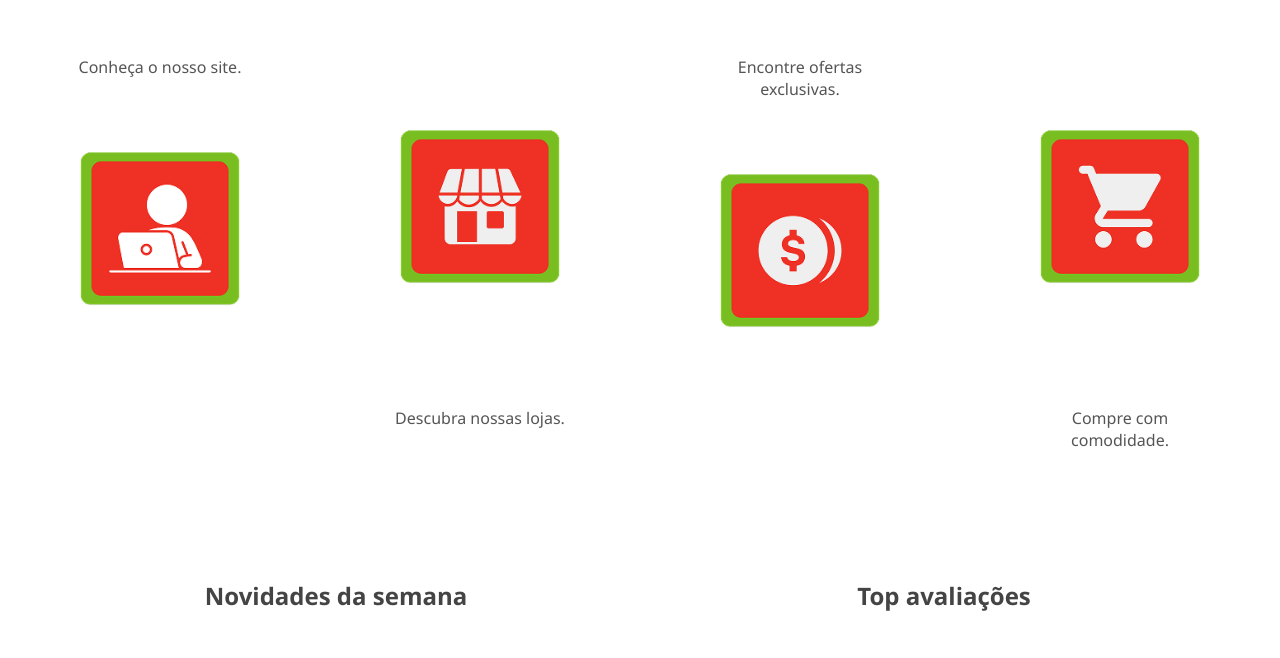
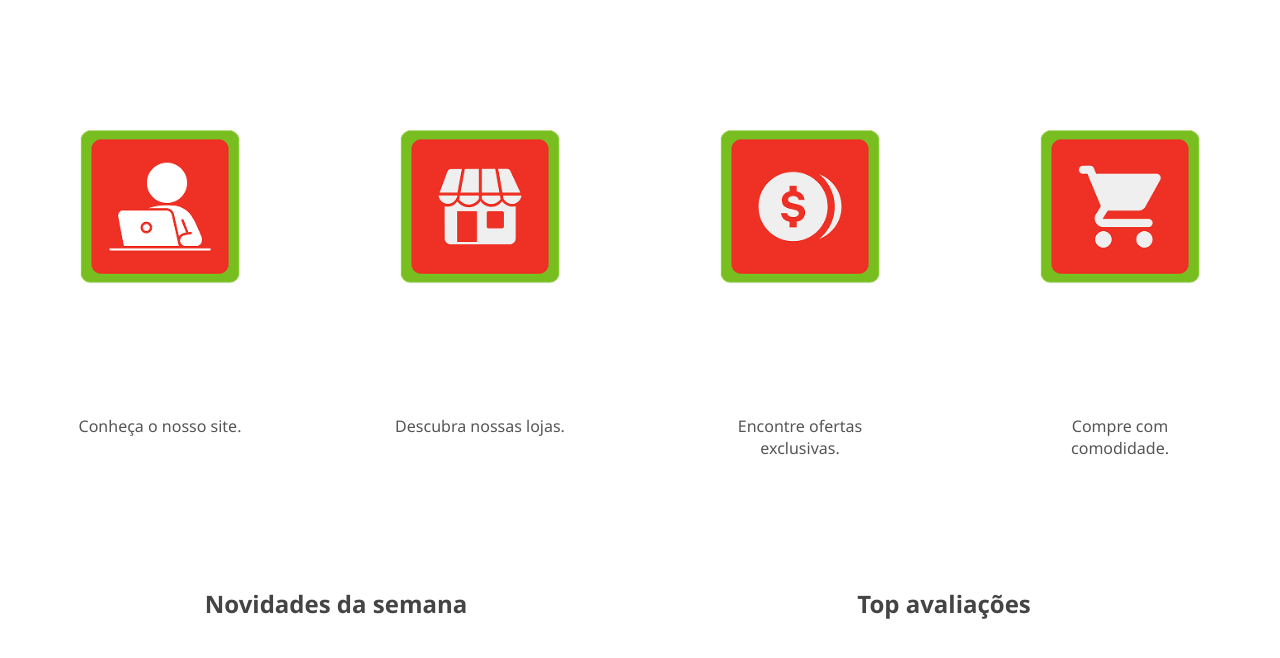
Before and after one commit to Mareaturbo2/pj2-atacado-reactJS, a React (Vite) app in the folder atacado-pj/: page / in a window 1280 px wide. Shown: the part 1126-1784 px from the top of the page. Built offline with nearby package versions, Linux system fonts and the light colour scheme.

Commit message:
ajusta na home

```diff
--- a/atacado-pj/src/pages/Home/Home.jsx
+++ b/atacado-pj/src/pages/Home/Home.jsx
@@ -40,17 +40,16 @@ export default function Home() {
 
       <section className={styles.steps}>
           <div className={styles.step}>
+            <img src={comput} alt="Conheça o nosso site" />
             <p>Conheça o nosso site.</p>
-          <img src={comput} alt="Conheça o nosso site" />
           </div>
           <div className={styles.step}>
             <img src="/images/step2.png" alt="Descubra nossas lojas" />
             <p>Descubra nossas lojas.</p>
           </div>
           <div className={styles.step}>
+            <img src="/images/step3.png" alt="Ofertas exclusivas" />
             <p>Encontre ofertas exclusivas.</p>
-          <img src="/images/step3.png" alt="Ofertas exclusivas" />
-
           </div>
           <div className={styles.step}>
             <img src="/images/step4.png" alt="Compre com comodidade" />
--- a/atacado-pj/src/pages/Home/Home.module.css
+++ b/atacado-pj/src/pages/Home/Home.module.css
@@ -92,6 +92,7 @@
   align-items: center;
   max-width: 12rem;
   margin: 1rem;
+  gap: 0.5rem;
 }
 
 .step img {
```
Lines whose indentation alone changed are shown as unchanged.
